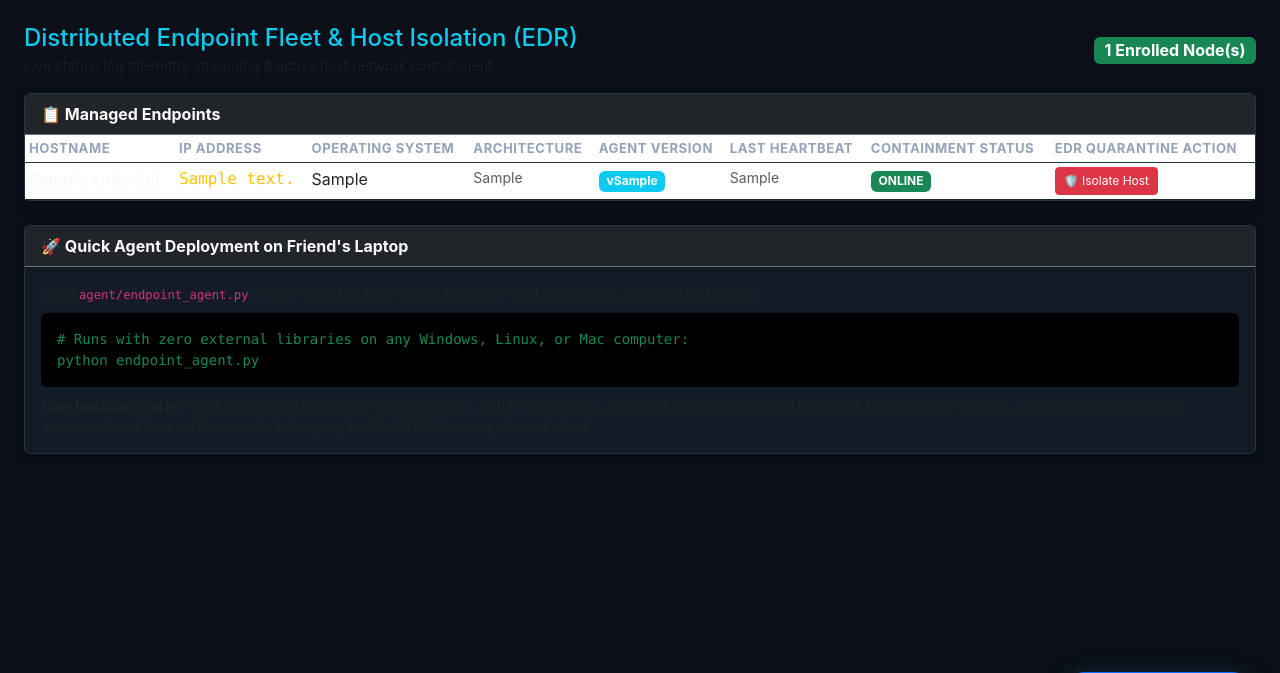
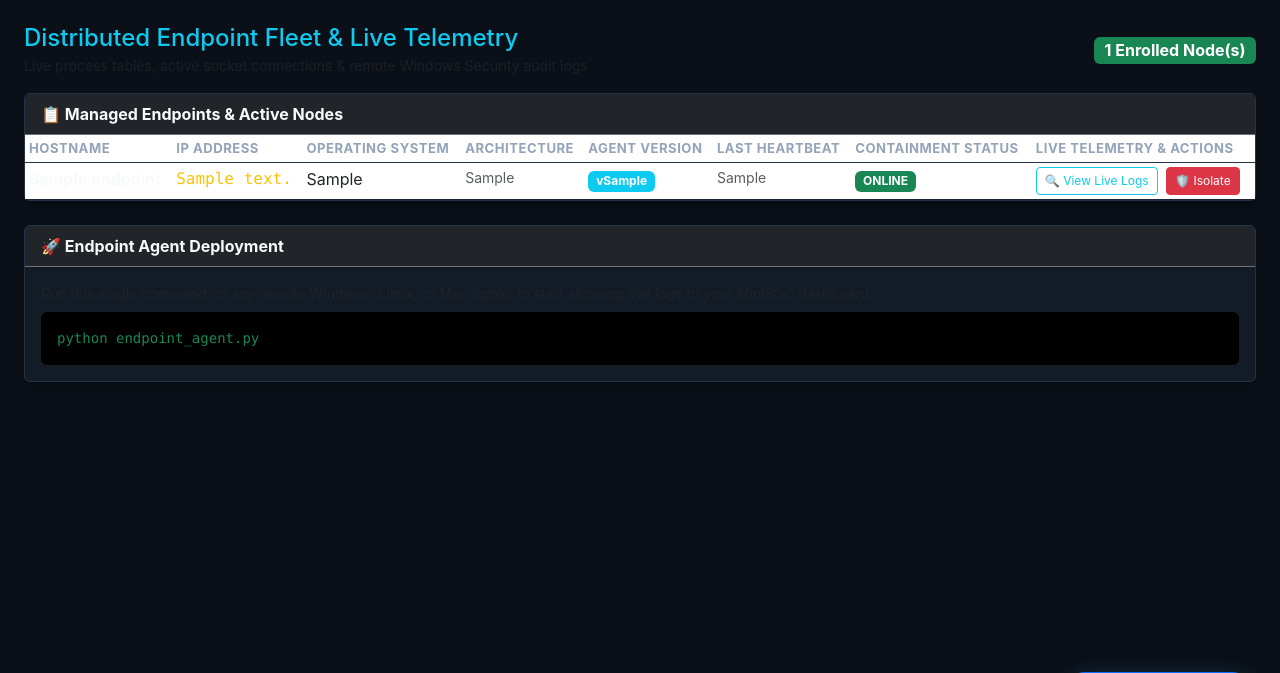
Before and after one commit to RITESH-we/mini-soc, a Flask app: page /agents in a window 1280 px wide. Shown: the part 57-730 px from the top of the page. Run offline with Flask 3, Linux system fonts and the light colour scheme; tables that the repository leaves empty hold one stand-in row (values such as "Sample post").

Commit message:
feat: Live remote host telemetry inspector (processes, sockets, security logs)

```diff
--- a/dashboard/app.py
+++ b/dashboard/app.py
@@ -189,13 +189,27 @@ def api_network_inspect():
     detected = inspect_network_activity(auto_block=auto_ips)
     return jsonify({"detected_count": len(detected), "alerts": detected})
 
-# ── Endpoint Agent Fleet & Remote Log Receiver ────────────────
+# ── Endpoint Fleet & Live Telemetry Inspector ─────────────────
 @app.route('/agents')
 def agents_view():
     conn = get_conn()
     rows = conn.execute("SELECT * FROM endpoints ORDER BY last_heartbeat DESC").fetchall()
     conn.close()
     return render_template('agents.html', endpoints=[dict(r) for r in rows], server_ip="127.0.0.1")
+
+@app.route('/api/agents/<hostname>/logs')
+def agent_logs(hostname):
+    conn = get_conn()
+    procs = conn.execute("SELECT * FROM telemetry_logs WHERE hostname=? AND log_type='PROCESS' ORDER BY id DESC LIMIT 25", (hostname,)).fetchall()
+    conns = conn.execute("SELECT * FROM telemetry_logs WHERE hostname=? AND log_type='NETWORK_CONN' ORDER BY id DESC LIMIT 25", (hostname,)).fetchall()
+    evts  = conn.execute("SELECT * FROM telemetry_logs WHERE hostname=? AND log_type='SECURITY_EVENT' ORDER BY id DESC LIMIT 15", (hostname,)).fetchall()
+    conn.close()
+    return jsonify({
+        'hostname': hostname,
+        'processes': [dict(p) for p in procs],
+        'connections': [dict(c) for c in conns],
+        'events': [dict(e) for e in evts]
+    })
 
 @app.route('/api/v1/telemetry', methods=['POST'])
 def receive_telemetry():
@@ -209,6 +223,7 @@ def receive_telemetry():
     os_name  = sys_info.get('os', 'Unknown OS')
     arch     = sys_info.get('architecture', 'x86_64')
     ver      = sys_info.get('agent_version', '2.1.0')
+    now_iso  = datetime.now().isoformat()
 
     conn = get_conn()
 
@@ -217,7 +232,7 @@ def receive_telemetry():
     cmd_to_send = None
     if ep_row and ep_row['pending_command']:
         cmd_to_send = {"action": ep_row['pending_command']}
-        # Clear command after queueing to agent
+        # Clear command after delivering to agent
         conn.execute("UPDATE endpoints SET pending_command=NULL WHERE hostname=?", (hostname,))
 
     # Update or insert endpoint record
@@ -231,27 +246,49 @@ def receive_telemetry():
             architecture=excluded.architecture,
             agent_version=excluded.agent_version,
             last_heartbeat=excluded.last_heartbeat
-    """, (hostname, ip_addr, os_name, arch, ver, datetime.now().isoformat(), current_status))
+    """, (hostname, ip_addr, os_name, arch, ver, now_iso, current_status))
 
-    # 2. Correlate remote security logs sent by friend's laptop
-    remote_events = data.get('events', [])
-    for ev in remote_events:
-        if ev.get('event_id') == 4625:
-            conn.execute("""
-                INSERT INTO alerts (timestamp, severity, rule_name, description, src_ip, src_user, process, event_id, mitre_tactic, mitre_technique, raw_event, status)
-                VALUES (?, 'MEDIUM', 'Remote Endpoint Failed Login', ?, ?, ?, 'winlogon.exe', 4625, 'Credential Access', 'T1110 - Brute Force', ?, 'OPEN')
-            """, (datetime.now().isoformat(), f"Logon failure on {hostname}", ip_addr, hostname, str(ev.get('raw', ''))[:300]))
+    # 2. Store live telemetry into telemetry_logs table
+    # Store top running processes
+    for p in data.get('processes', [])[:20]:
+        p_desc = f"{p.get('name', 'unknown')} | PID: {p.get('pid', '-')} | Mem: {p.get('mem_usage', p.get('mem', '-'))}"
+        conn.execute("""
+            INSERT INTO telemetry_logs (hostname, timestamp, log_type, details)
+            VALUES (?, ?, 'PROCESS', ?)
+        """, (hostname, now_iso, p_desc))
 
-    # 3. Check for high-risk processes running on friend's laptop
-    procs = data.get('processes', [])
+    # Store network socket connections
+    for c in data.get('connections', [])[:15]:
+        c_desc = f"{c.get('proto', 'TCP')} | Remote: {c.get('remote', '-')} | State: {c.get('state', '-')} | PID: {c.get('pid', '-')}"
+        conn.execute("""
+            INSERT INTO telemetry_logs (hostname, timestamp, log_type, details)
+            VALUES (?, ?, 'NETWORK_CONN', ?)
+        """, (hostname, now_iso, c_desc))
+
+    # Store security audit events (Event ID 4625)
+    for ev in data.get('events', []):
+        raw_snippet = str(ev.get('raw', ''))[:250].replace('\n', ' ')
+        e_desc = f"Rule: {ev.get('rule', 'Auth Failure')} | ID: {ev.get('event_id', 4625)} | {raw_snippet}"
+        conn.execute("""
+            INSERT INTO telemetry_logs (hostname, timestamp, log_type, details)
+            VALUES (?, ?, 'SECURITY_EVENT', ?)
+        """, (hostname, now_iso, e_desc))
+
+        # Trigger an alert on the dashboard
+        conn.execute("""
+            INSERT INTO alerts (timestamp, severity, rule_name, description, src_ip, src_user, process, event_id, mitre_tactic, mitre_technique, raw_event, status)
+            VALUES (?, 'MEDIUM', 'Remote Endpoint Failed Login', ?, ?, ?, 'winlogon.exe', 4625, 'Credential Access', 'T1110 - Brute Force', ?, 'OPEN')
+        """, (now_iso, f"Logon failure on remote host {hostname}", ip_addr, hostname, raw_snippet))
+
+    # 3. Check for suspicious processes
     SUSPICIOUS_NAMES = ['mimikatz.exe', 'nc.exe', 'ncat.exe', 'psexec.exe', 'wireshark.exe']
-    for p in procs:
+    for p in data.get('processes', []):
         pname = p.get('name', '').lower()
         if any(bad in pname for bad in SUSPICIOUS_NAMES):
             conn.execute("""
                 INSERT INTO alerts (timestamp, severity, rule_name, description, src_ip, src_user, process, event_id, mitre_tactic, mitre_technique, raw_event, status)
                 VALUES (?, 'HIGH', 'Suspicious Tool on Remote Endpoint', ?, ?, ?, ?, 1, 'Execution', 'T1059 - Command Execution', ?, 'OPEN')
-            """, (datetime.now().isoformat(), f"Suspicious binary {pname} executed on {hostname}", ip_addr, hostname, pname, str(p)))
+            """, (now_iso, f"Suspicious binary {pname} running on remote host {hostname}", ip_addr, hostname, pname, str(p)))
 
     conn.commit()
     conn.close()
--- a/dashboard/templates/agents.html
+++ b/dashboard/templates/agents.html
@@ -3,8 +3,8 @@
 {% block content %}
 <div class="d-flex justify-content-between align-items-center mb-3">
   <div>
-    <h4 class="mb-0 text-info">Distributed Endpoint Fleet &amp; Host Isolation (EDR)</h4>
-    <span class="text-muted small">Live status, log telemetry streaming &amp; active host network containment</span>
+    <h4 class="mb-0 text-info">Distributed Endpoint Fleet &amp; Live Telemetry</h4>
+    <span class="text-muted small">Live process tables, active socket connections &amp; remote Windows Security audit logs</span>
   </div>
   <div>
     <span class="badge bg-success fs-6">{{ endpoints|length }} Enrolled Node(s)</span>
@@ -13,8 +13,8 @@
 
 <div class="card mb-4">
   <div class="card-header bg-dark text-light border-secondary d-flex justify-content-between align-items-center">
-    <strong>📋 Managed Endpoints</strong>
-    <span class="text-muted small">Auto-refreshes on agent heartbeats (15s)</span>
+    <strong>📋 Managed Endpoints &amp; Active Nodes</strong>
+    <span class="text-muted small">Telemetry streaming every 15 seconds</span>
   </div>
   <div class="card-body p-0">
     <div class="table-responsive">
@@ -28,7 +28,7 @@
             <th>Agent Version</th>
             <th>Last Heartbeat</th>
             <th>Containment Status</th>
-            <th>EDR Quarantine Action</th>
+            <th>Live Telemetry &amp; Actions</th>
           </tr>
         </thead>
         <tbody>
@@ -48,13 +48,16 @@
               {% endif %}
             </td>
             <td>
+              <button class="btn btn-sm btn-outline-info btn-enrich py-1 me-1" onclick="viewEndpointLogs('{{ ep.hostname }}')">
+                🔍 View Live Logs
+              </button>
               {% if ep.status == 'ISOLATED' %}
               <button class="btn btn-sm btn-success btn-enrich py-1" onclick="restoreHost('{{ ep.hostname }}')">
-                🔓 Restore Network
+                🔓 Restore
               </button>
               {% else %}
               <button class="btn btn-sm btn-danger btn-enrich py-1" onclick="isolateHost('{{ ep.hostname }}')">
-                🛡️ Isolate Host
+                🛡️ Isolate
               </button>
               {% endif %}
             </td>
@@ -73,19 +76,97 @@
   </div>
 </div>
 
+<!-- Live Telemetry Inspector Modal -->
+<div class="modal fade" id="logModal" tabindex="-1" aria-hidden="true">
+  <div class="modal-dialog modal-xl">
+    <div class="modal-content bg-dark border-info text-light">
+      <div class="modal-header border-secondary">
+        <h5 class="modal-title text-info" id="logModalTitle">🔍 Remote Host Telemetry: <span id="modalHostName">-</span></h5>
+        <button type="button" class="btn-close btn-close-white" data-bs-dismiss="modal"></button>
+      </div>
+      <div class="modal-body">
+        <ul class="nav nav-tabs border-secondary mb-3" id="logTabs">
+          <li class="nav-item">
+            <button class="nav-link active bg-transparent text-info border-secondary" data-bs-toggle="tab" data-bs-target="#tab-procs">💻 Running Processes</button>
+          </li>
+          <li class="nav-item">
+            <button class="nav-link bg-transparent text-info border-secondary" data-bs-toggle="tab" data-bs-target="#tab-conns">🌐 Network Sockets</button>
+          </li>
+          <li class="nav-item">
+            <button class="nav-link bg-transparent text-info border-secondary" data-bs-toggle="tab" data-bs-target="#tab-security">📜 Security Audit Logs</button>
+          </li>
+        </ul>
+
+        <div class="tab-content" id="logTabContent">
+          <!-- Processes Tab -->
+          <div class="tab-pane fade show active" id="tab-procs">
+            <div class="table-responsive" style="max-height: 380px;">
+              <table class="table table-sm table-dark mb-0">
+                <thead>
+                  <tr>
+                    <th>Timestamp</th>
+                    <th>Process Details</th>
+                  </tr>
+                </thead>
+                <tbody id="procLogBody">
+                  <tr><td colspan="2" class="text-center text-muted">Loading live process telemetry...</td></tr>
+                </tbody>
+              </table>
+            </div>
+          </div>
+
+          <!-- Connections Tab -->
+          <div class="tab-pane fade" id="tab-conns">
+            <div class="table-responsive" style="max-height: 380px;">
+              <table class="table table-sm table-dark mb-0">
+                <thead>
+                  <tr>
+                    <th>Timestamp</th>
+                    <th>Socket Connection Telemetry</th>
+                  </tr>
+                </thead>
+                <tbody id="connLogBody">
+                  <tr><td colspan="2" class="text-center text-muted">Loading socket tables...</td></tr>
+                </tbody>
+              </table>
+            </div>
+          </div>
+
+          <!-- Security Audit Tab -->
+          <div class="tab-pane fade" id="tab-security">
+            <div class="table-responsive" style="max-height: 380px;">
+              <table class="table table-sm table-dark mb-0">
+                <thead>
+                  <tr>
+                    <th>Timestamp</th>
+                    <th>Event Details (Event ID 4625 / Auth Logs)</th>
+                  </tr>
+                </thead>
+                <tbody id="secLogBody">
+                  <tr><td colspan="2" class="text-center text-muted">No authentication failures recorded on this host yet.</td></tr>
+                </tbody>
+              </table>
+            </div>
+          </div>
+        </div>
+      </div>
+      <div class="modal-footer border-secondary">
+        <button class="btn btn-sm btn-outline-info" onclick="refreshCurrentLogs()">🔄 Refresh Telemetry</button>
+        <button type="button" class="btn btn-sm btn-secondary" data-bs-dismiss="modal">Close</button>
+      </div>
+    </div>
+  </div>
+</div>
+
 <!-- Deployment Runbook -->
 <div class="card">
   <div class="card-header bg-dark text-light border-secondary">
-    <strong>🚀 Quick Agent Deployment on Friend's Laptop</strong>
+    <strong>🚀 Endpoint Agent Deployment</strong>
   </div>
   <div class="card-body">
-    <p class="small text-muted mb-2">Send <code>agent/endpoint_agent.py</code> to your friend or have them clone your GitHub. Run in PowerShell or Terminal:</p>
+    <p class="small text-muted mb-2">Run this single command on any remote Windows, Linux, or Mac laptop to start shipping live logs to your MiniSOC dashboard:</p>
     <div class="bg-black p-3 rounded font-monospace small text-success">
-      # Runs with zero external libraries on any Windows, Linux, or Mac computer:<br/>
       python endpoint_agent.py
-    </div>
-    <div class="small text-muted mt-2">
-      <strong>How Isolation Works:</strong> Clicking <em>Isolate Host</em> queues an instruction. Within 15 seconds, the agent adds an outbound block rule to the remote firewall, severing malicious lateral movement and data exfiltration while keeping the MiniSOC telemetry channel alive!
     </div>
   </div>
 </div>
@@ -93,6 +174,70 @@
 
 {% block scripts %}
 <script>
+let currentHost = '';
+
+function viewEndpointLogs(hostname) {
+  currentHost = hostname;
+  document.getElementById('modalHostName').textContent = hostname;
+  const modal = new bootstrap.Modal(document.getElementById('logModal'));
+  modal.show();
+  fetchLogs(hostname);
+}
+
+function refreshCurrentLogs() {
+  if (currentHost) {
+    fetchLogs(currentHost);
+  }
+}
+
+function fetchLogs(hostname) {
+  fetch(`/api/agents/${encodeURIComponent(hostname)}/logs`)
+    .then(r => r.json())
+    .then(data => {
+      // 1. Processes
+      const procBody = document.getElementById('procLogBody');
+      if (data.processes && data.processes.length > 0) {
+        procBody.innerHTML = data.processes.map(p => `
+          <tr>
+            <td class="text-muted small font-monospace" style="width:170px;">${p.timestamp.substring(11, 19)}</td>
+            <td class="font-monospace small text-light">${p.details}</td>
+          </tr>
+        `).join('');
+      } else {
+        procBody.innerHTML = '<tr><td colspan="2" class="text-center text-muted py-3">No process records logged yet. Wait for next heartbeat.</td></tr>';
+      }
+
+      // 2. Connections
+      const connBody = document.getElementById('connLogBody');
+      if (data.connections && data.connections.length > 0) {
+        connBody.innerHTML = data.connections.map(c => `
+          <tr>
+            <td class="text-muted small font-monospace" style="width:170px;">${c.timestamp.substring(11, 19)}</td>
+            <td class="font-monospace small text-warning">${c.details}</td>
+          </tr>
+        `).join('');
+      } else {
+        connBody.innerHTML = '<tr><td colspan="2" class="text-center text-muted py-3">No active network sockets recorded yet.</td></tr>';
+      }
+
+      // 3. Security Events
+      const secBody = document.getElementById('secLogBody');
+      if (data.events && data.events.length > 0) {
+        secBody.innerHTML = data.events.map(e => `
+          <tr>
+            <td class="text-muted small font-monospace" style="width:170px;">${e.timestamp.substring(11, 19)}</td>
+            <td class="small text-danger">${e.details}</td>
+          </tr>
+        `).join('');
+      } else {
+        secBody.innerHTML = '<tr><td colspan="2" class="text-center text-muted py-3">No authentication failures reported. All login states nominal.</td></tr>';
+      }
+    })
+    .catch(err => {
+      document.getElementById('procLogBody').innerHTML = `<tr><td colspan="2" class="text-danger">Error: ${err}</td></tr>`;
+    });
+}
+
 function isolateHost(hostname) {
   if (!confirm(`WARNING: Are you sure you want to isolate '${hostname}' from the network?\n\nThis will enforce outbound firewall drops on the target machine.`)) {
     return;
```
